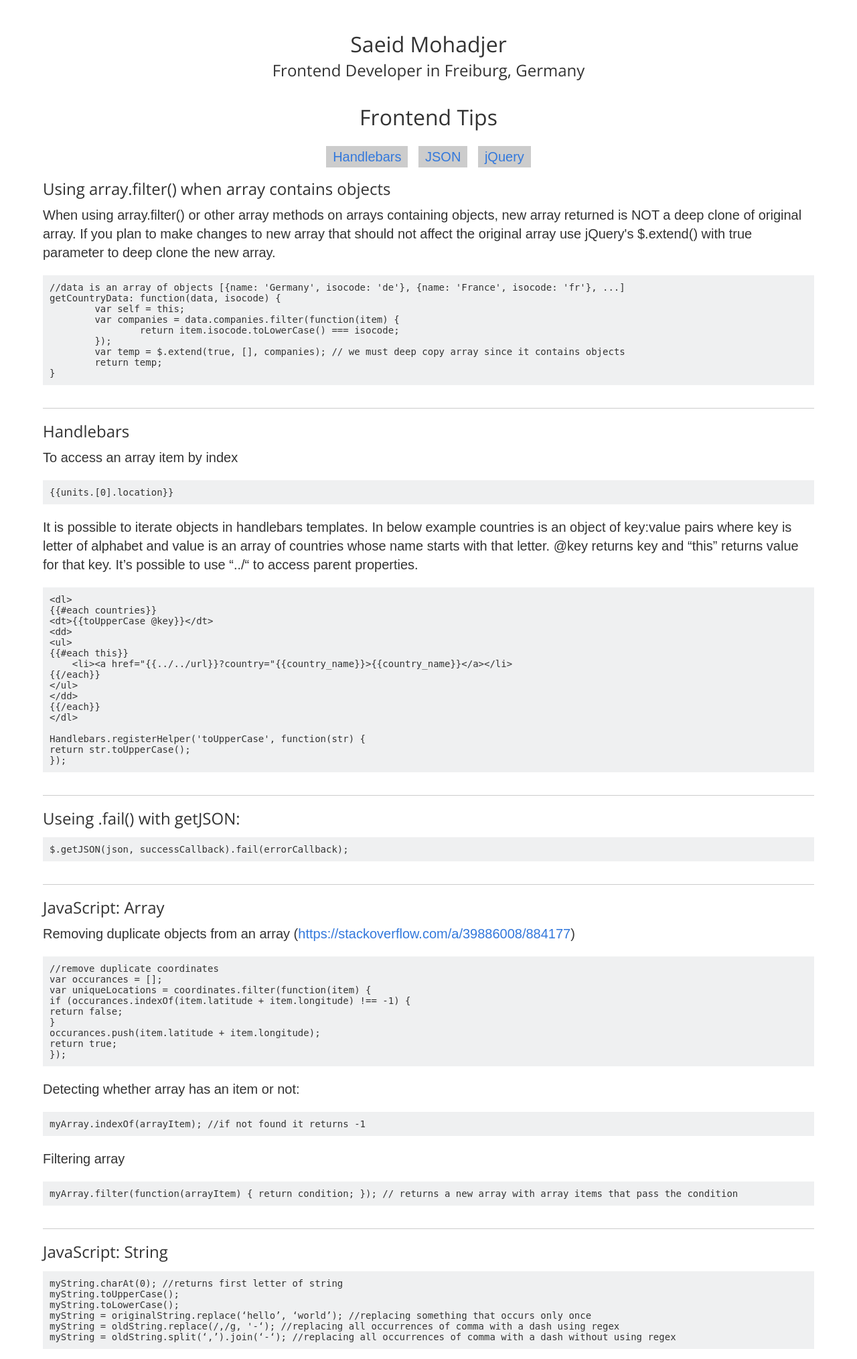
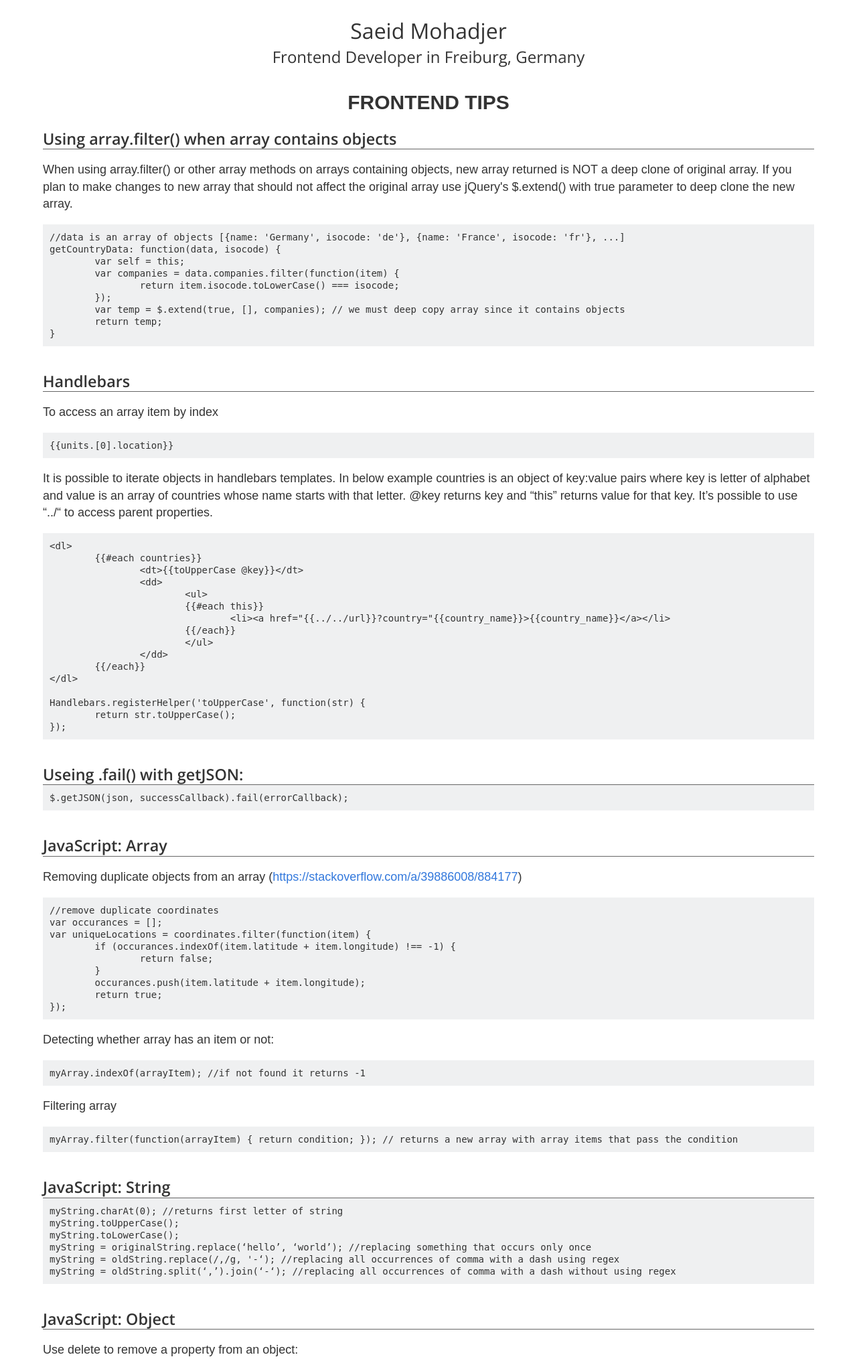
Before and after one commit to smohadjer/saeidmohadjer.com, a PHP site: page /app/tips.php in a window 1280 px wide. Shown: the top 2029 px of the page at 67% size. Run offline with PHP 8.4, Linux system fonts and the light colour scheme; style sheets or scripts are compiled from the project's sources.

Commit message:
code clean up

```diff
--- a/app/content/tips.html
+++ b/app/content/tips.html
@@ -1,5 +1,8 @@
+<main>
+	<article class="tips">
+		<h2>Frontend Tips</h2>
 		<section>
-    <h2>Using array.filter() when array contains objects</h2>
+			<h3>Using array.filter() when array contains objects</h3>
 			<p>When using array.filter() or other array methods on arrays containing objects, new array returned is NOT a deep clone of original array. If you plan to make changes to new array that should not affect the original array use jQuery's $.extend() with true parameter to deep clone the new array.</p>
 	<pre>
 //data is an array of objects [{name: 'Germany', isocode: 'de'}, {name: 'France', isocode: 'fr'}, ...]
@@ -14,7 +17,7 @@ getCountryData: function(data, isocode) {
 		</section>
 
 		<section id="handlebars">
-    <h2>Handlebars </h2>
+			<h3>Handlebars </h3>
 			<p>To access an array item by index</p>
 			<pre>{{units.[0].location}}</pre>
 
@@ -38,12 +41,12 @@ return str.toUpperCase();
 		</section>
 
 		<section id="json">
-    <h2>Useing .fail() with getJSON:</h2>
+			<h3>Useing .fail() with getJSON:</h3>
 			<pre>$.getJSON(json, successCallback).fail(errorCallback);</pre>
 		</section>
 
 		<section>
-    <h2>JavaScript: Array</h2>
+			<h3>JavaScript: Array</h3>
 			<p>Removing duplicate objects from an array (<a href="https://stackoverflow.com/a/39886008/884177">https://stackoverflow.com/a/39886008/884177</a>)</p>
 <pre>//remove duplicate coordinates
 var occurances = [];
@@ -62,7 +65,7 @@ return true;
 		</section>
 
 		<section>
-    <h2>JavaScript: String</h2>
+			<h3>JavaScript: String</h3>
 <pre>
 myString.charAt(0); //returns first letter of string
 myString.toUpperCase();
@@ -74,13 +77,16 @@ myString = oldString.split(‘,’).join(‘-‘); //replacing all occurrences o
 		</section>
 
 		<section>
-    <h2>JavaScript: Object</h2>
+			<h3>JavaScript: Object</h3>
 			<p>Use delete to remove a property from an object:</p>
 			<pre>delete myObject[propertyName];</pre>
 		</section>
 
 		<section id="jquery">
-    <h2>jQuery</h2>
+			<h3>jQuery</h3>
 			<p>To find out if an element is empty or not:</p>
 			<pre>$(element).is(':empty')</pre>
 		</section>
+
+	</article>
+</main>
--- /dev/null
+++ b/app/include/footer.html
@@ -0,0 +1,15 @@
+<footer class="clearfix">
+	<address>
+		Alban-Stolz-Str. 20<br />
+		79108 Freiburg<br />
+		Germany<br />
+		Phone: +49 (0)761 4296 3565<br />
+		Cell: +49 (0)176 8826 9966<br />
+		Email: <a href="mailto:info@saeidmohadjer.com">info@saeidmohadjer.com</a>
+	</address>
+	<aside>
+		<!--<span>USt-ID (VAT): DE287169201</span>-->
+		<a title="Validate this page" href="http://validator.w3.org/check?uri=referer">HTML5 Valid</a> |
+		<a title="Validate this page" href="http://jigsaw.w3.org/css-validator/check/referer">CSS3 Valid</a>
+	</aside>
+</footer>
--- /dev/null
+++ b/app/include/header.html
@@ -0,0 +1,4 @@
+<header>
+	<h1>Saeid Mohadjer</h1>
+	<h2>Frontend Developer in Freiburg, Germany</h2>
+</header>
--- a/app/resources/css/_footer.scss
+++ b/app/resources/css/_footer.scss
@@ -1,14 +1,14 @@
 footer {
 	font-size: 0.9em;
 	line-height: 1.5em;
-	padding: 1.5em 0 0;
+	padding: 0.9em 0 0;
 	color: #777;
 	margin: 0 5% 1em;
 	border-top: solid 1px #ccc;
 
 	@media (min-width: 600px) {
-		font-size: 0.8em;
-		line-height: 1.6em;
+		font-size: 0.7em;
+		line-height: 1.4em;
 	}
 
 	address {
--- a/app/resources/css/_generic.scss
+++ b/app/resources/css/_generic.scss
@@ -19,8 +19,7 @@ figure {
 }
 
 main {
-	padding-top: 2em;
-	margin: 0 5% 3%;
+	margin: 40px 5% 3%;
 
 	@media only screen and (min-width: 600px) {
 		& > section {
@@ -37,11 +36,14 @@ main {
 	}
 }
 
+header {
+	margin: 20px 0;
+	text-align: center;
+
 	h1 {
 		font-size: 1.6em;
 		line-height: 1.6em;
 		margin: 0;
-	text-align: center;
 		font-family: 'Open Sans', arial, verdana, snas-serif;
 		font-weight: 400;
 	}
@@ -58,6 +60,8 @@ h2 {
 			text-align: center;
 		}
 	}
+}
+
 
 h3 {
 	border-bottom: solid 1px #666;
@@ -75,7 +79,7 @@ h4 {
 }
 
 p {
-	font-size: 1em;
+	font-size: 0.9em;
 	line-height: 1.4em;
 
 	h4 + & {
--- a/app/resources/css/_tips.scss
+++ b/app/resources/css/_tips.scss
@@ -1,19 +1,12 @@
 .tips {
-	.tags {
+	h2 {
 		text-align: center;
+		text-transform: uppercase;
+		margin-bottom: 30px;
+	}
 
-		a {
-			background : #ccc;
-			padding: 5px 10px;
-			margin: 10px 5px;
-
-		}
-
-	}
 	section {
-		padding-bottom: 20px;
-		border-bottom: solid 1px #ccc;
-		margin-bottom: 20px;
+		margin-bottom: 40px;
 
 		&:last-of-type {
 			border-bottom: 0;
@@ -25,14 +18,14 @@
 		}
 	}
 
-
-
 	pre {
 		padding: 10px;
+		margin: 0;
 		background: #eff0f1;
 		font-family: monospace;
 		font-size: 14px;
-		line-height: 16px;
+		line-height: 18px;
 		font-weight: normal;
+		overflow-x: auto;
 	}
 }
--- a/app/tips.php
+++ b/app/tips.php
@@ -10,33 +10,8 @@
 		<?php include('include/styles.html'); ?>
 	</head>
 	<body>
-		<main>
-			<h1>Saeid Mohadjer</h1>
-			<h2>Frontend Developer in Freiburg, Germany</h2>
-			<article class="tips">
-				<h1>Frontend Tips</h1>
-				<p class="tags">
-					<a href="#Handlebars">Handlebars</a>
-					<a href="#json">JSON</a>
-					<a href="#jquery">jQuery</a>
-				</p>
-				<?php include('content/tips.html'); ?>
-			</article>
-		</main>
-		<footer class="clearfix">
-			<address>
-				Alban-Stolz-Str. 20<br />
-				79108 Freiburg<br />
-				Germany<br />
-				Phone: +49 (0)761 4296 3565<br />
-				Cell: +49 (0)176 8826 9966<br />
-				Email: <a href="mailto:info@saeidmohadjer.com">info@saeidmohadjer.com</a>
-			</address>
-			<aside>
-				<!--<span>USt-ID (VAT): DE287169201</span>-->
-				<a title="Validate this page" href="http://validator.w3.org/check?uri=referer">HTML5 Valid</a> |
-				<a title="Validate this page" href="http://jigsaw.w3.org/css-validator/check/referer">CSS3 Valid</a>
-			</aside>
-		</footer>
+		<?php include('include/header.html'); ?>
+		<?php include('content/tips.html'); ?>
+		<?php include('include/footer.html'); ?>
 	</body>
 </html>
```
Also changed, not shown: app/content/home.html (added, +79 -0 lines), app/index.php (+3 -96 lines). Lines whose indentation alone changed are shown as unchanged.
